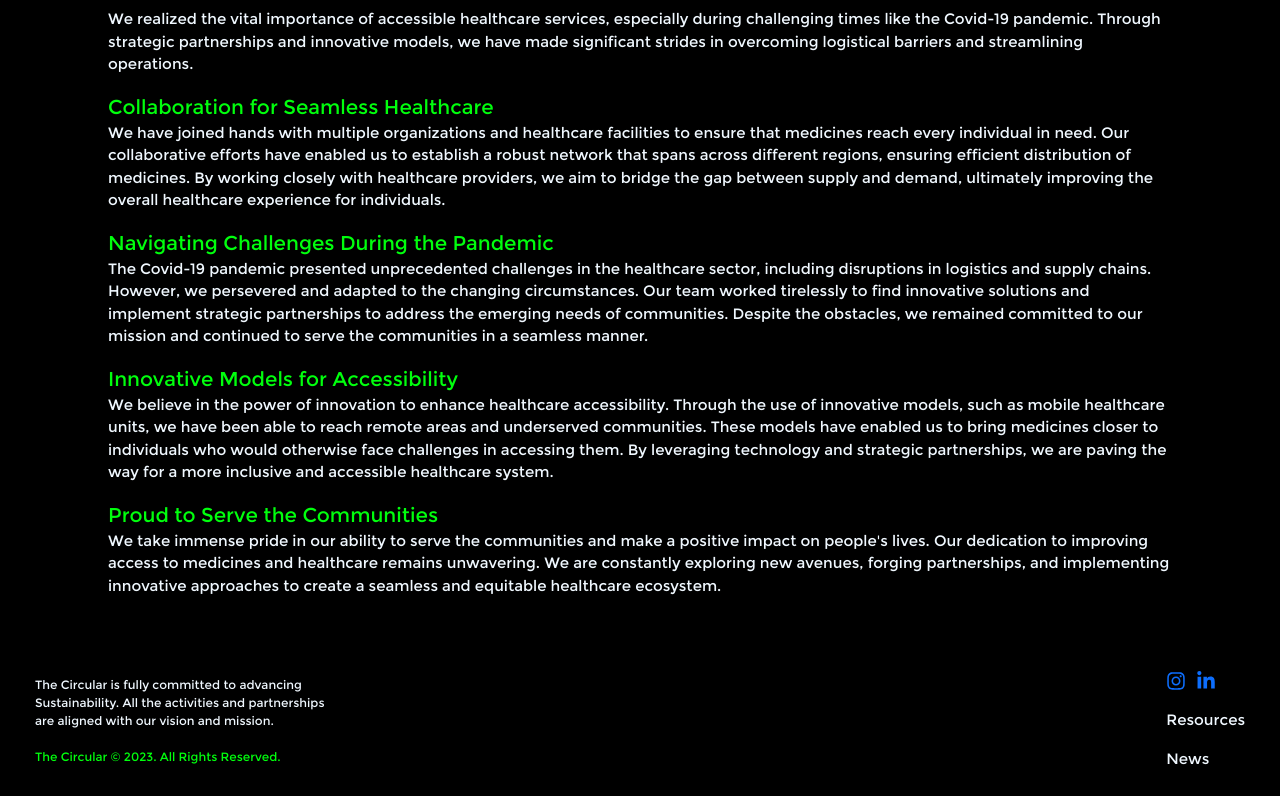
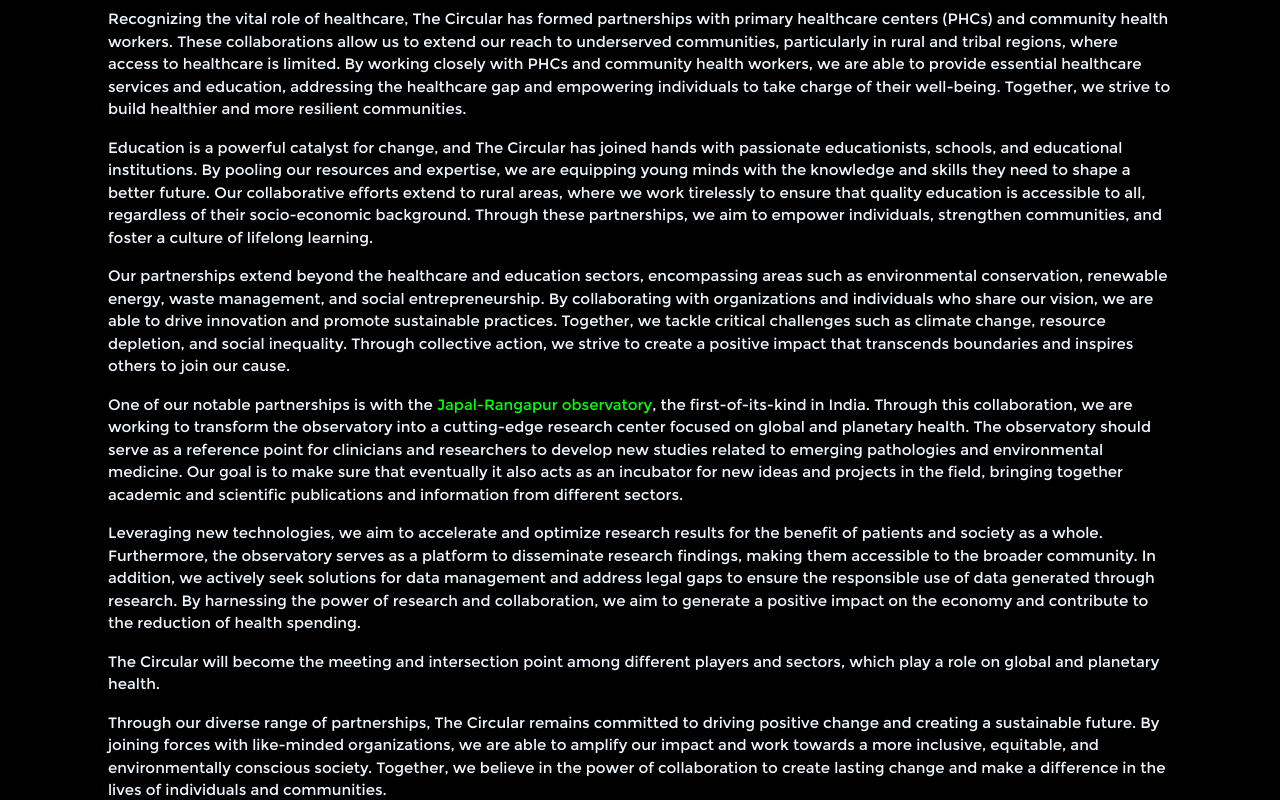
Before and after one commit to Rushikeshsr/thecircularweb, a React (Create React App) app in the folder circular/: page /partnerships/others in a window 1280 px wide. Shown: the part 640-1440 px from the top of the page. Built offline with nearby package versions, Linux system fonts and the light colour scheme.

Commit message:
others and home page updated

```diff
--- a/circular/src/components/home.js
+++ b/circular/src/components/home.js
@@ -36,22 +36,17 @@ const Home = () => {
       </div>
       <div className='p-5'>
             <p data-aos="fade-up" className='para'>
-            Our journey began with a shared vision, a deep sense of purpose, and an unwavering commitment to creating a better world. It was the realization that our planet and its inhabitants were facing unprecedented challenges that fueled our passion to make a difference. We were driven by a burning desire to transform the way we interact with the environment, our health, and each other.
+            At The Circular, we began our journey with a simple yet powerful mission: to clean communities, promote sustainable well-being, and combat the outbreak of diseases caused by unhealthy environments. What started as a humble initiative has now grown into a comprehensive organization making a significant impact on numerous lives. It was the realization that our planet and its inhabitants were facing unprecedented challenges that fueled our passion to make a difference. We were driven by a burning desire to transform the way we interact with the environment, our health, and each other.
             </p>
             <p data-aos="flip-left" data-aos-delay="400" style={{"color":"#00ff0d",fontSize:'20px',textShadow:"-0.5px 0.5px 0 #000, 0.5px 0.5px 0 #000, 0.5px -0.5px 0 #000, -0.5px -0.5px 0 #000",fontWeight:"bold"}} className='para'>
-              Reached 12000+ students, 400+ farmers, 1000+ Middle-Class communities
+              Reached 12000+ students, 400+ farmers, 1000+ Communities
+
             </p>
             <p data-aos="fade-left" data-aos-delay="400" className='para'>
-            Why focus on “Middle-Class Students and Communities”? This is the question that we were asked many times. In a society that often celebrates the extremes of poverty and wealth, the struggles faced by middle-class students in India often go unnoticed. These students find themselves in a constant battle, navigating a landscape of societal expectations and financial limitations. They are the unsung heroes, fighting against the odds to pursue their dreams and aspirations. Middle-class students in India occupy a unique position, neither in abject poverty nor enjoying the privileges of the wealthy. They face the challenge of pursuing their education without the safety net of financial aid or scholarships that are often available to low-income students. They also lack the vast resources and connections that students from affluent backgrounds may have at their disposal. This places them in a precarious situation, where they must work harder and make sacrifices to afford their education.
+            Sustainability is at the heart of everything we do. We believe that by adopting circular economy principles and fostering partnerships, we can create a positive and lasting impact on the environment and society.
             </p>
             <p data-aos="fade-right" data-aos-delay="400" className='para'>
-              In addition to financial struggles, middle-class students in India often face the burden of familial responsibilities. Many come from families where parents may be struggling to make ends meet or facing health issues. They may have younger siblings who depend on them for care and support. These responsibilities demand their time and energy, leaving little room for personal growth or self-care. Yet, these students rise to the occasion, demonstrating immense strength and resilience.
-            </p>
-            <p data-aos="fade-left" data-aos-delay="400" className='para'>
-              So, motivated by the urgent need to address pressing issues such as climate change, resource depletion, and societal inequities, our leadership team embarked on a mission to foster positive change. We firmly believe that by embracing the principles of circular economy, harnessing the power of nature, advancing medicine, and promoting sustainable hospitality, we can pave the way for a brighter and more sustainable future.
-            </p>
-            <p data-aos="fade-down" data-aos-delay="400" className='para'>
-              Our journey has been guided by emotions - a deep sense of responsibility, empathy for our fellow beings, and an unyielding love for our planet. We are driven by the profound belief that every individual has the power to make a difference, and it is through collective action that we can bring about transformative change.
+            Our journey has been guided by emotions - a deep sense of responsibility, empathy for our fellow beings, and an unyielding love for our planet. We are driven by the profound belief that every individual has the power to make a difference, and it is through collective action that we can bring about transformative change.
             </p>
        </div>
       <div className='section2 p-3'>
--- a/circular/src/components/others.js
+++ b/circular/src/components/others.js
@@ -5,27 +5,29 @@ const Others = () => {
   return (
     <>
         <div className='cover-imageM p-5'>
-            <h1 className='cover-text' style={{color:"black", opacity:"0.8"}}>MEDICINE</h1>
+            <h1 className='cover-text' style={{color:"black", opacity:"0.8"}}>OTHERS</h1>
         </div>
         <div className='section2 p-5'>
             <p className='paragh'>
-                We realized the vital importance of accessible healthcare services, especially during challenging times like the Covid-19 pandemic. Through strategic partnerships and innovative models, we have made significant strides in overcoming logistical barriers and streamlining operations.
+                Recognizing the vital role of healthcare, The Circular has formed partnerships with primary healthcare centers (PHCs) and community health workers. These collaborations allow us to extend our reach to underserved communities, particularly in rural and tribal regions, where access to healthcare is limited. By working closely with PHCs and community health workers, we are able to provide essential healthcare services and education, addressing the healthcare gap and empowering individuals to take charge of their well-being. Together, we strive to build healthier and more resilient communities.
             </p>
             <p className='paragh'>
-                <span style={{fontSize:"20px",color:"#00ff0d"}}>Collaboration for Seamless Healthcare</span><br/>
-                We have joined hands with multiple organizations and healthcare facilities to ensure that medicines reach every individual in need. Our collaborative efforts have enabled us to establish a robust network that spans across different regions, ensuring efficient distribution of medicines. By working closely with healthcare providers, we aim to bridge the gap between supply and demand, ultimately improving the overall healthcare experience for individuals.
+                Education is a powerful catalyst for change, and The Circular has joined hands with passionate educationists, schools, and educational institutions. By pooling our resources and expertise, we are equipping young minds with the knowledge and skills they need to shape a better future. Our collaborative efforts extend to rural areas, where we work tirelessly to ensure that quality education is accessible to all, regardless of their socio-economic background. Through these partnerships, we aim to empower individuals, strengthen communities, and foster a culture of lifelong learning.
             </p>
             <p className='paragh'>
-                <span style={{fontSize:"20px",color:"#00ff0d"}}>Navigating Challenges During the Pandemic</span><br/>
-                The Covid-19 pandemic presented unprecedented challenges in the healthcare sector, including disruptions in logistics and supply chains. However, we persevered and adapted to the changing circumstances. Our team worked tirelessly to find innovative solutions and implement strategic partnerships to address the emerging needs of communities. Despite the obstacles, we remained committed to our mission and continued to serve the communities in a seamless manner.
+                Our partnerships extend beyond the healthcare and education sectors, encompassing areas such as environmental conservation, renewable energy, waste management, and social entrepreneurship. By collaborating with organizations and individuals who share our vision, we are able to drive innovation and promote sustainable practices. Together, we tackle critical challenges such as climate change, resource depletion, and social inequality. Through collective action, we strive to create a positive impact that transcends boundaries and inspires others to join our cause.
             </p>
             <p className='paragh'>
-                <span style={{fontSize:"20px",color:"#00ff0d"}}>Innovative Models for Accessibility</span><br/>
-                We believe in the power of innovation to enhance healthcare accessibility. Through the use of innovative models, such as mobile healthcare units, we have been able to reach remote areas and underserved communities. These models have enabled us to bring medicines closer to individuals who would otherwise face challenges in accessing them. By leveraging technology and strategic partnerships, we are paving the way for a more inclusive and accessible healthcare system.
+                One of our notable partnerships is with the <span style={{"color":"#00ff0d"}}>Japal-Rangapur observatory</span>, the first-of-its-kind in India. Through this collaboration, we are working to transform the observatory into a cutting-edge research center focused on global and planetary health. The observatory should serve as a reference point for clinicians and researchers to develop new studies related to emerging pathologies and environmental medicine. Our goal is to make sure that eventually it also acts as an incubator for new ideas and projects in the field, bringing together academic and scientific publications and information from different sectors.
             </p>
             <p className='paragh'>
-                <span style={{fontSize:"20px",color:"#00ff0d"}}>Proud to Serve the Communities</span><br/>
-                We take immense pride in our ability to serve the communities and make a positive impact on people's lives. Our dedication to improving access to medicines and healthcare remains unwavering. We are constantly exploring new avenues, forging partnerships, and implementing innovative approaches to create a seamless and equitable healthcare ecosystem.
+                Leveraging new technologies, we aim to accelerate and optimize research results for the benefit of patients and society as a whole. Furthermore, the observatory serves as a platform to disseminate research findings, making them accessible to the broader community. In addition, we actively seek solutions for data management and address legal gaps to ensure the responsible use of data generated through research. By harnessing the power of research and collaboration, we aim to generate a positive impact on the economy and contribute to the reduction of health spending.
+            </p>
+            <p className='paragh'>
+                The Circular will become the meeting and intersection point among different players and sectors, which play a role on global and planetary health.
+            </p>
+            <p className='paragh'>
+                Through our diverse range of partnerships, The Circular remains committed to driving positive change and creating a sustainable future. By joining forces with like-minded organizations, we are able to amplify our impact and work towards a more inclusive, equitable, and environmentally conscious society. Together, we believe in the power of collaboration to create lasting change and make a difference in the lives of individuals and communities.
             </p>
         </div>
     </>
```
